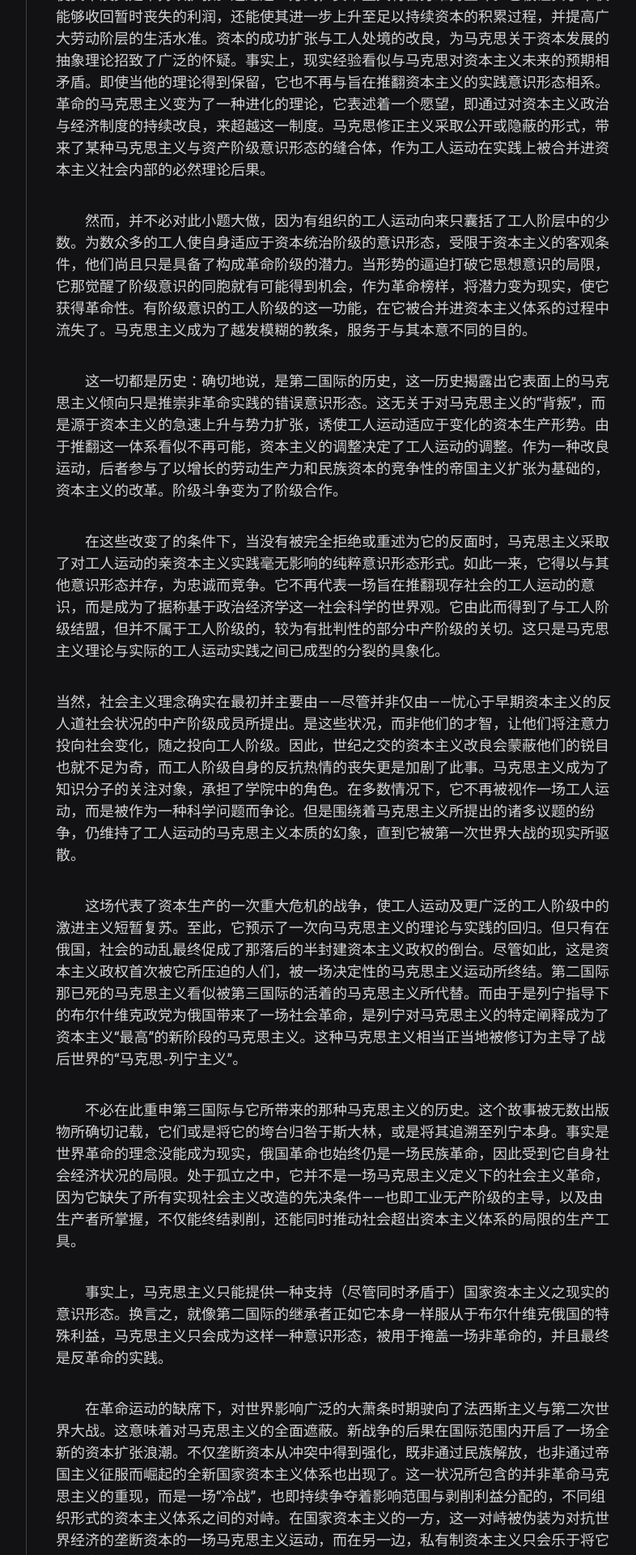
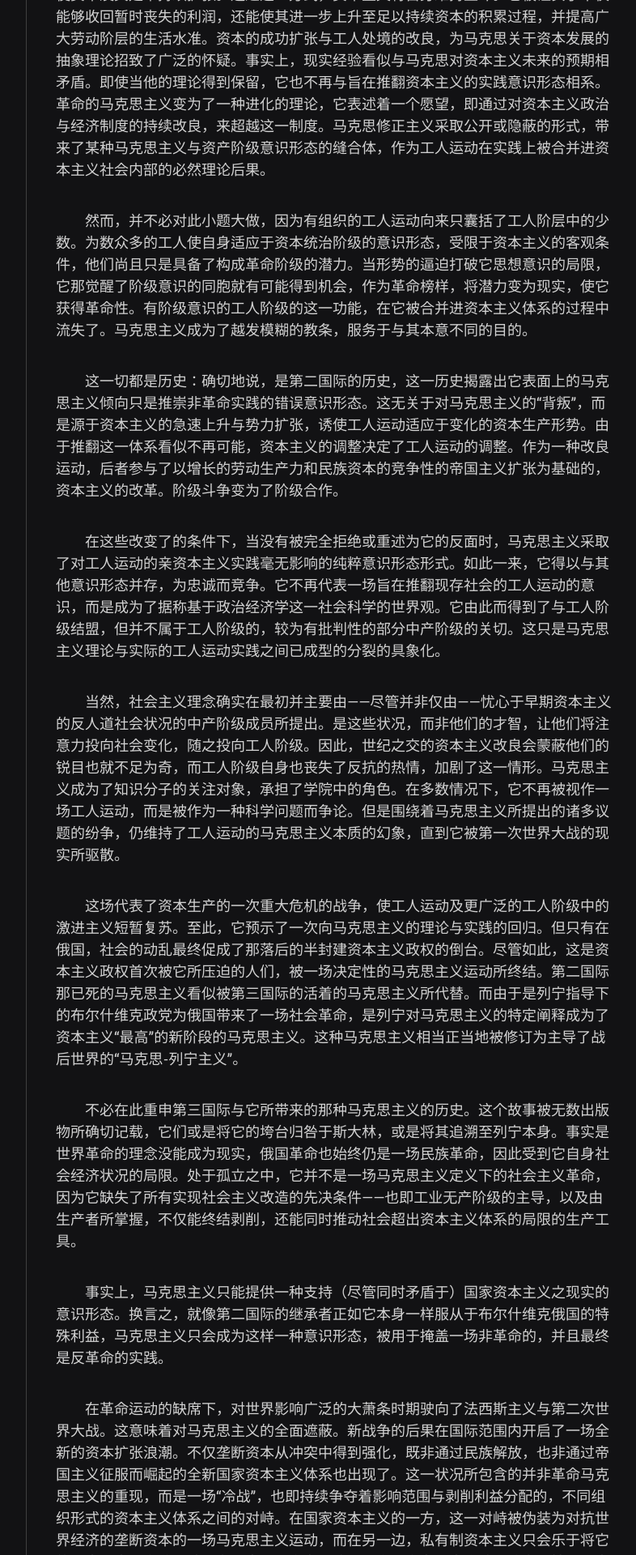
Before and after one commit to scatterdclouds/scatterdclouds.github.io, a Jekyll site: the page built from _posts/2022-01-08-pmattick-1983.md, in a window 1280 px wide. Shown: the part 1957-3877 px from the top of the page at 81% size, without its empty margins (357-1143 px from the left). Built offline with Jekyll 4.4.1, drawn with Linux system fonts in a browser that asks for light colours; nearby versions of some CDN libraries; some web fonts are replaced; comment, search, counter and statistics services are not loaded.

Commit message:
Update 2022-01-08-pmattick-1983.md

```diff
--- a/_posts/2022-01-08-pmattick-1983.md
+++ b/_posts/2022-01-08-pmattick-1983.md
@@ -34,7 +34,7 @@ tags: [翻译, paul mattick, 马佐夫主义社会经济学]
 
 　　在这些改变了的条件下，当没有被完全拒绝或重述为它的反面时，马克思主义采取了对工人运动的亲资本主义实践毫无影响的纯粹意识形态形式。如此一来，它得以与其他意识形态并存，为忠诚而竞争。它不再代表一场旨在推翻现存社会的工人运动的意识，而是成为了据称基于政治经济学这一社会科学的世界观。它由此而得到了与工人阶级结盟，但并不属于工人阶级的，较为有批判性的部分中产阶级的关切。这只是马克思主义理论与实际的工人运动实践之间已成型的分裂的具象化。
 
-当然，社会主义理念确实在最初并主要由——尽管并非仅由——忧心于早期资本主义的反人道社会状况的中产阶级成员所提出。是这些状况，而非他们的才智，让他们将注意力投向社会变化，随之投向工人阶级。因此，世纪之交的资本主义改良会蒙蔽他们的锐目也就不足为奇，而工人阶级自身的反抗热情的丧失更是加剧了此事。马克思主义成为了知识分子的关注对象，承担了学院中的角色。在多数情况下，它不再被视作一场工人运动，而是被作为一种科学问题而争论。但是围绕着马克思主义所提出的诸多议题的纷争，仍维持了工人运动的马克思主义本质的幻象，直到它被第一次世界大战的现实所驱散。
+　　当然，社会主义理念确实在最初并主要由——尽管并非仅由——忧心于早期资本主义的反人道社会状况的中产阶级成员所提出。是这些状况，而非他们的才智，让他们将注意力投向社会变化，随之投向工人阶级。因此，世纪之交的资本主义改良会蒙蔽他们的锐目也就不足为奇，而工人阶级自身也丧失了反抗的热情，加剧了这一情形。马克思主义成为了知识分子的关注对象，承担了学院中的角色。在多数情况下，它不再被视作一场工人运动，而是被作为一种科学问题而争论。但是围绕着马克思主义所提出的诸多议题的纷争，仍维持了工人运动的马克思主义本质的幻象，直到它被第一次世界大战的现实所驱散。
 
 　　这场代表了资本生产的一次重大危机的战争，使工人运动及更广泛的工人阶级中的激进主义短暂复苏。至此，它预示了一次向马克思主义的理论与实践的回归。但只有在俄国，社会的动乱最终促成了那落后的半封建资本主义政权的倒台。尽管如此，这是资本主义政权首次被它所压迫的人们，被一场决定性的马克思主义运动所终结。第二国际那已死的马克思主义看似被第三国际的活着的马克思主义所代替。而由于是列宁指导下的布尔什维克政党为俄国带来了一场社会革命，是列宁对马克思主义的特定阐释成为了资本主义“最高”的新阶段的马克思主义。这种马克思主义相当正当地被修订为主导了战后世界的“马克思-列宁主义”。
 
```
